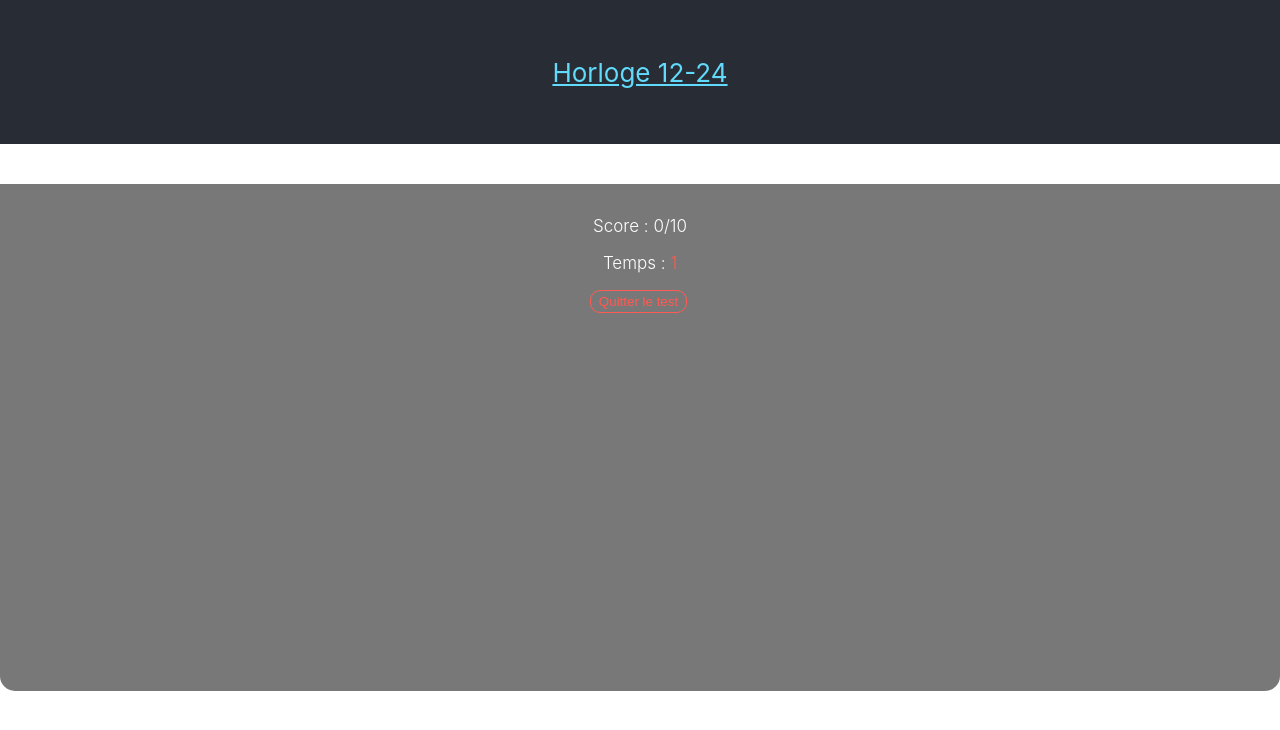
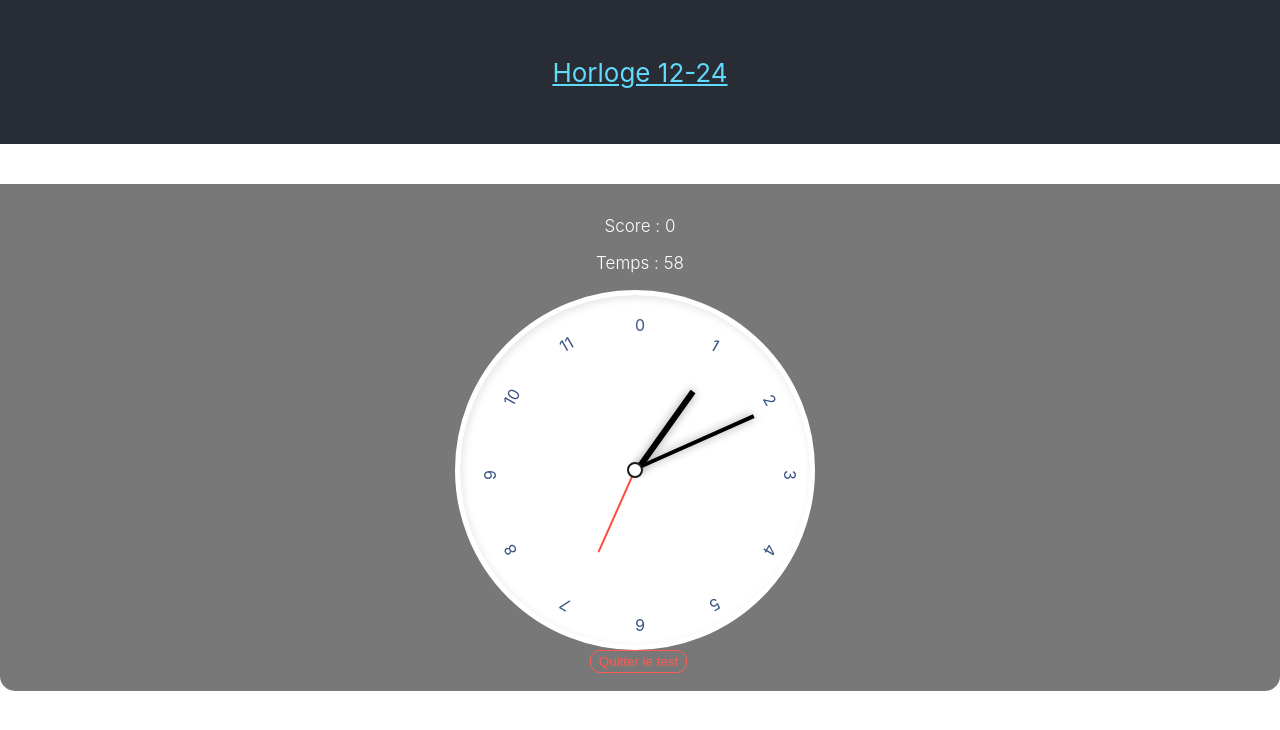
Before and after one commit to jessybreyne/horloge, a React (Create React App) app: page / in a window 1280 px wide. Both pictures are taken after a click on the button "Démarrer". Shown: the top 730 px of the page. Built offline with nearby package versions, Linux system fonts and the light colour scheme.

Commit message:
Ajout d'une horloge dans le quiz

```diff
--- a/package.json
+++ b/package.json
@@ -8,7 +8,6 @@
     "@testing-library/user-event": "^13.5.0",
     "react": "^18.2.0",
     "react-dom": "^18.2.0",
-    "react-icon": "^1.0.0",
     "react-icons": "^4.4.0",
     "react-scripts": "5.0.1",
     "web-vitals": "^2.1.4"
--- a/src/App.js
+++ b/src/App.js
@@ -8,7 +8,7 @@ import './App.css';
 
 const App = () => {
 
-  const [counter, setCounter] = useState(3);
+  const [counter, setCounter] = useState(60);
   const [questions, setQuestions] = useState();
   const [format, setFormat] = useState();
   const [showNumbers, setShowNumbers] = useState();
--- a/src/components/end/End.jsx
+++ b/src/components/end/End.jsx
@@ -1,6 +1,5 @@
 import React, { useContext } from 'react';
 import { QuizContext } from '../../helpers/Contexts';
-import { FaHome } from "react-icons/fa"
 
 import './End.css';
 
@@ -9,76 +8,27 @@ const End = () => {
     const { score, setScore } = useContext(QuizContext);
     const { counter, setCounter } = useContext(QuizContext);
 
-    const d = new Date();
-    var minutes;
-    var time = 240-counter;
-    var result;
-
-    //Result message for timer
-    if (time<240) {
-        result = `your time: ${time} seconds`;
-    } else {
-        result = "you didn't finish on time."
-    }
-
-    if(d.getMinutes()<10) {
-        minutes="0"+d.getMinutes();
-    } else {
-        minutes = d.getMinutes();
-    }
-
     //Try again - show main screen, set score back to 0, set counter back to 240 seconds
     const backOnMain = () => {
         setScore(0);
-        setCounter(240);
+        setCounter(60);
         setGameState("main");
     }
 
     return <div className="End fadeIn delay-0_3">
+       <header className="App-header">
+         <a
+           className="App-link"
+           href="/"
+           rel="noopener noreferrer"
+         >
+           Horloge 12-24
+         </a>
+       </header>
         <div className="terminal-wrapper">
-            <div className="terminal-top ">
-                <div className="top-left">
-                    <div className="red circle ">
-
-                    </div>
-                    <div className="yellow circle">
-
-                    </div>
-                    <div className="green circle">
-
-                    </div>
-                </div>
-                <div className="top-mid">
-                    <div className="house ">
-                        <FaHome />
-                    </div>
-                    <span className="">root@fsociety@:~/Mr_Robot/Quiz</span>
-                </div>
-                <div>
-
-                </div>
-            </div>
             <div className="terminal-bot">
-                {/* End message */}
-                <p className="terminal-prompt last-login">-!- friend_ [friend_@10.3.2.169] has finished quiz #fsociety.</p>
-                <p className="terminal-prompt mt-25 terminal-msg"><span className="terminal-green">{d.getHours()}:{minutes} {"<"}mr. robot{">"}</span> hello, friend</p>
-                <p className="terminal-prompt terminal-msg"><span className="terminal-green">{d.getHours()}:{minutes} {"<"}mr. robot{">"}</span> our journey has come to an end.</p>
-                {/* Score */}
-                <p className="terminal-prompt terminal-msg"><span className="terminal-green">{d.getHours()}:{minutes} {"<"}mr. robot{">"}</span> your score: {score}/10 </p>
-                {/* Timer */}
-                <p className="terminal-prompt terminal-msg"><span className="terminal-green">{d.getHours()}:{minutes} {"<"}mr. robot{">"}</span> {result} </p>
-                {/* Depends on score get different message */}
-                <p className="terminal-prompt terminal-msg"><span className="terminal-green">{d.getHours()}:{minutes} {"<"}mr. robot{">"}</span> { score > 5 ? 'you are one of the biggest fans of Mr. Robot' : 'you still have to learn, then come back and try again.'} </p>
-                {/* End question */}
-                <div className="mt-25 terminal-prompt terminal-text">
-                    <p className="terminal-green">root@fsociety:~/Mr_Robot/Quiz{">"}</p>
-                    <p className="pl-7">Not satisfied? Try again.</p>
-                </div>
-                {/* Try again button */}
-                <div className="mt-10 terminal-prompt terminal-text terminal-start">
-                    <p className="terminal-green">root@fsociety:~/Mr_Robot/Quiz{">"}</p>
-                    <button onClick={() => { backOnMain(); }} className="startBtn button-transition">Try again</button>
-                </div>
+                <p className="terminal-prompt terminal-msg"> your score: {score}</p>
+                <button onClick={() => { backOnMain(); }} className="startBtn button-transition">Retour à l'accueil</button>
             </div>
         </div>
     </div>
--- a/src/components/quiz/Quiz.jsx
+++ b/src/components/quiz/Quiz.jsx
@@ -19,11 +19,25 @@ const Quiz = () => {
     var minutes;
     var lastQuestion;
 
+    function clock() {
+        let date = new Date();
+        let hours = ((date.getHours() + 11) % 12 + 1) + (date.getMinutes() / 60);
+        let minutes = date.getMinutes();
+        let seconds = date.getSeconds();
+        let hour = hours * 30;
+        let minute = minutes * 6;
+        let second = seconds * 6;
+
+        document.getElementById('heure').style.transform = `rotate(${hour}deg)`;
+        document.getElementById('minute').style.transform = `rotate(${minute}deg)`;
+        document.getElementById('seconde').style.transform = `rotate(${second}deg)`;
+    }
+
     useEffect(() => {
         //timer for quiz - when timer reach 0 end screen appear
+        clock();
         const timer = counter > 0 && setInterval(() => setCounter(counter - 1), 1000);
         if (timer === false || counter === 0) {
-            console.log("FFFIIINNN")
             setGameState("end");
         }
         return () => clearInterval(timer);
@@ -37,7 +51,7 @@ const Quiz = () => {
     //restart quiz - go back to main screen, set score to 0 and counter to 240 seconds
     const cancel = () => {
         setScore(0);
-        setCounter(240);
+        setCounter(60);
         setGameState("main");
     }
 
@@ -54,9 +68,29 @@ const Quiz = () => {
         <div className="terminal-wrapper">
             <div id="terminal-wrapper" className="terminal-bot">
                 {/* User score */}
-                <p className="terminal-prompt mt-25 last-login">Score : {score}/10</p>
+                <p className="terminal-prompt mt-25 last-login">Score : {score}</p>
                 {/* Timer */}
-                <p className="terminal-prompt last-login">Temps : <span style={{color: counter < 11 && '#FF5B52'}}>{counter}</span></p>
+                <p className="terminal-prompt last-login">Temps : <span style={{ color: counter < 11 && '#FF5B52' }}>{counter}</span></p>
+                <div class="clock">
+                    <div class="wrap">
+                        <span id="heure"></span>
+                        <span id="minute"></span>
+                        <span id="seconde"></span>
+                        <span class="dot"></span>
+                        <div class="sep" id="h0">0</div>
+                        <div class="sep" id="h1">1</div>
+                        <div class="sep" id="h2">2</div>
+                        <div class="sep" id="h3">3</div>
+                        <div class="sep" id="h4">4</div>
+                        <div class="sep" id="h5">5</div>
+                        <div class="sep" id="h6">6</div>
+                        <div class="sep" id="h7">7</div>
+                        <div class="sep" id="h8">8</div>
+                        <div class="sep" id="h9">9</div>
+                        <div class="sep" id="h10">10</div>
+                        <div class="sep" id="h11">11</div>
+                    </div>
+                </div>
                 {/* Give up button */}
                 <button id="giveUpBtn" onClick={() => { cancel(); }} className="giveUpBtn giveUp-transition">Quitter le test</button>
             </div>
```
Lines whose indentation alone changed are shown as unchanged.
